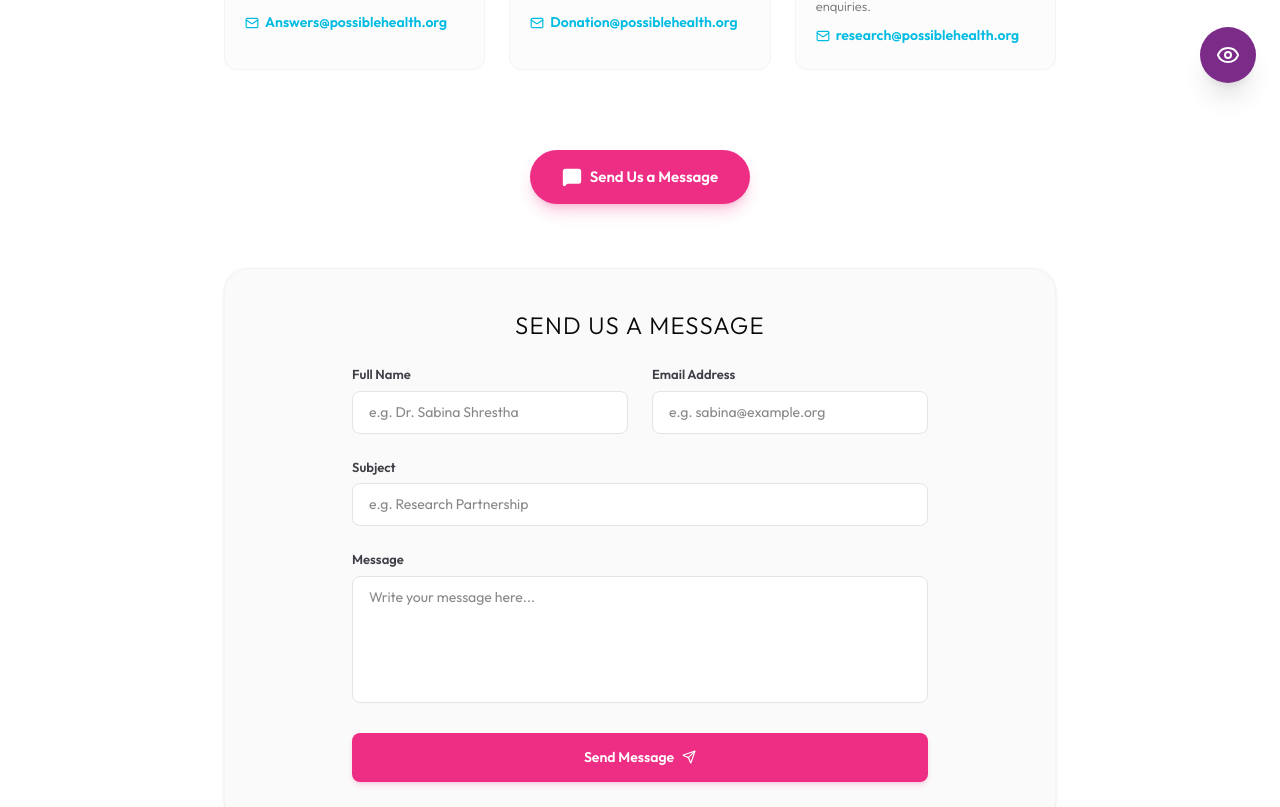
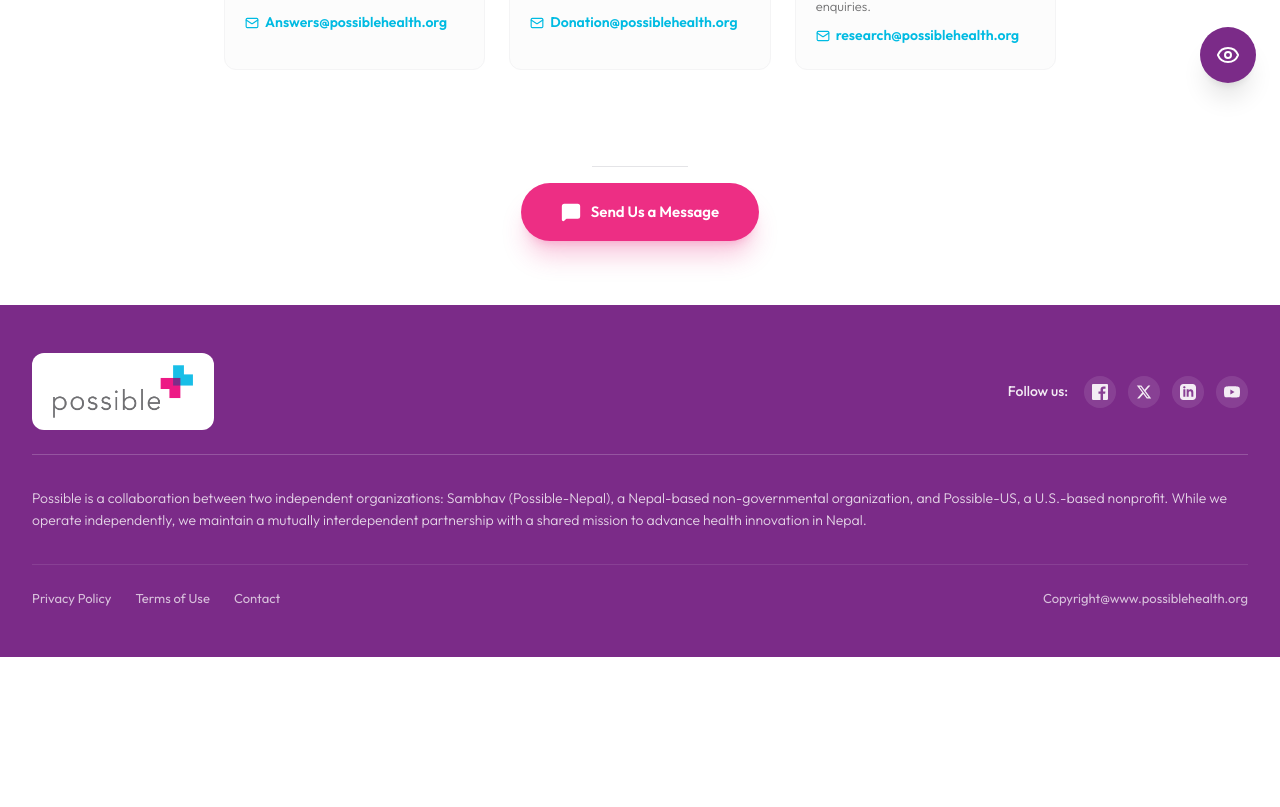
Before and after one commit to srijaytuladhar/possible-website, a Next.js app: page /contact-us in a window 1280 px wide. Shown: the part 693-1500 px from the top of the page. After the commit the page ends 1350 px from the top, so only its background shows below. Built offline with nearby package versions, Linux system fonts and the light colour scheme.

Commit message:
popup added for send us a message

```diff
--- a/app/contact-us/page.tsx
+++ b/app/contact-us/page.tsx
@@ -1,11 +1,12 @@
 "use client";
 
 import { useState } from "react";
-import { Mail, Phone, MapPin, Building, Send, CheckCircle2, MessageSquare } from "lucide-react";
+import { Mail, Phone, MapPin, Building, Send, CheckCircle2, MessageSquare, X } from "lucide-react";
 
 export default function ContactUs() {
   const [formData, setFormData] = useState({ name: "", email: "", subject: "", message: "" });
   const [formSubmitted, setFormSubmitted] = useState(false);
+  const [isFormOpen, setIsFormOpen] = useState(false);
 
   const handleSubmit = (e: React.FormEvent) => {
     e.preventDefault();
@@ -42,8 +43,9 @@ export default function ContactUs() {
     { label: "Research & Innovation", email: "research@possiblehealth.org", desc: "For clinical datasets, research partnerships, and research-related enquiries." },
   ];
 
-  const handleScrollToForm = () => {
-    document.getElementById("message-form")?.scrollIntoView({ behavior: "smooth" });
+  const closeFormModal = () => {
+    setIsFormOpen(false);
+    setFormSubmitted(false);
   };
 
   return (
@@ -118,25 +120,47 @@ export default function ContactUs() {
         </div>
       </section>
 
-      {/* 3. Send Us a Message Button (Redirects to Form below) */}
-      <div className="flex justify-center pt-4">
+      {/* 3. Send Us a Message Button */}
+      <div className="flex flex-col items-center justify-center pt-8 space-y-4">
+        <div className="h-px w-24 bg-zinc-200" />
         <button
-          onClick={handleScrollToForm}
-          className="inline-flex items-center gap-2 rounded-full bg-primary-pink px-8 py-4 font-equip font-semibold text-[15px] text-white shadow-lg shadow-primary-pink/25 hover:bg-primary-pink/90 hover:shadow-primary-pink/35 hover:-translate-y-0.5 active:translate-y-0 transition-all cursor-pointer"
+          onClick={() => setIsFormOpen(true)}
+          className="inline-flex items-center gap-2.5 rounded-full bg-primary-pink px-10 py-4.5 font-equip font-semibold text-[15px] text-white shadow-xl shadow-primary-pink/25 hover:bg-primary-pink/90 hover:shadow-primary-pink/35 hover:-translate-y-0.5 active:translate-y-0 transition-all cursor-pointer"
         >
           <MessageSquare className="h-5 w-5 fill-white" />
           <span>Send Us a Message</span>
         </button>
       </div>
 
-      {/* 4. Send Us a Message Form Section */}
-      <section id="message-form" className="bg-zinc-50 border border-zinc-100 rounded-3xl p-8 sm:p-10 shadow-sm scroll-mt-24">
-        <h3 className="text-2xl font-light text-zinc-950 mb-6 uppercase tracking-wider text-center">
+      {/* 4. Form Modal Popup */}
+      {isFormOpen && (
+        <div className="fixed inset-0 z-[100] flex items-center justify-center p-4">
+          {/* Clickable Backdrop overlay */}
+          <div
+            className="absolute inset-0 bg-black/60 backdrop-blur-md transition-opacity duration-200"
+            onClick={closeFormModal}
+          />
+
+          <div className="bg-white rounded-3xl w-full max-w-lg shadow-2xl overflow-hidden animate-in zoom-in-95 duration-200 relative border border-zinc-100 flex flex-col z-10">
+
+            {/* Modal Header */}
+            <div className="flex items-center justify-between px-6 py-4.5 border-b border-zinc-100 bg-zinc-50/80 backdrop-blur-sm">
+              <h3 className="text-[17px] font-semibold text-zinc-900 uppercase tracking-wider">
                 Send Us a Message
               </h3>
+              <button
+                onClick={closeFormModal}
+                className="p-1.5 rounded-lg text-zinc-400 hover:text-zinc-900 hover:bg-zinc-100 transition-colors duration-200 hover:rotate-90 cursor-pointer"
+                aria-label="Close form"
+              >
+                <X className="h-5 w-5" />
+              </button>
+            </div>
 
+            {/* Modal Form Content */}
+            <div className="p-6 sm:p-8 overflow-y-auto">
               {formSubmitted ? (
-          <div className="p-6 bg-emerald-50 border border-emerald-100 rounded-xl text-center space-y-4 animate-in fade-in duration-300">
+                <div className="p-6 bg-emerald-50 border border-emerald-100 rounded-2xl text-center space-y-4 animate-in fade-in duration-300">
                   <div className="p-3 bg-white text-emerald-600 rounded-full w-fit mx-auto shadow-sm">
                     <CheckCircle2 className="h-6 w-6" />
                   </div>
@@ -144,16 +168,17 @@ export default function ContactUs() {
                   <p className="text-[13px] text-emerald-800 leading-relaxed font-light">
                     Your message has been sent successfully. One of our team members will review your inquiry and get back to you shortly.
                   </p>
+                  <div className="pt-2">
                     <button
-              onClick={() => setFormSubmitted(false)}
-              className="inline-block text-[13px] font-medium text-emerald-600 hover:text-emerald-700 underline cursor-pointer"
+                      onClick={closeFormModal}
+                      className="px-6 py-2.5 rounded-xl bg-zinc-900 hover:bg-zinc-800 text-white font-semibold text-sm transition-all cursor-pointer"
                     >
-              Send another message
+                      Close Window
                     </button>
                   </div>
+                </div>
               ) : (
-          <form onSubmit={handleSubmit} className="space-y-6 max-w-xl mx-auto">
-            <div className="grid grid-cols-1 sm:grid-cols-2 gap-6">
+                <form onSubmit={handleSubmit} className="space-y-5">
                   <div>
                     <label htmlFor="name" className="block text-[13px] font-semibold text-zinc-700 mb-1.5">
                       Full Name
@@ -183,7 +208,6 @@ export default function ContactUs() {
                       className="w-full rounded-lg border border-zinc-200 bg-white px-4 py-2.5 text-[14px] outline-none transition-colors focus:border-primary-pink"
                     />
                   </div>
-            </div>
 
                   <div>
                     <label htmlFor="subject" className="block text-[13px] font-semibold text-zinc-700 mb-1.5">
@@ -206,7 +230,7 @@ export default function ContactUs() {
                     <textarea
                       id="message"
                       required
-                rows={5}
+                      rows={4}
                       value={formData.message}
                       onChange={(e) => setFormData({ ...formData, message: e.target.value })}
                       placeholder="Write your message here..."
@@ -223,7 +247,11 @@ export default function ContactUs() {
                   </button>
                 </form>
               )}
-      </section>
+            </div>
+
+          </div>
+        </div>
+      )}
     </div>
   );
 }
```
Lines whose indentation alone changed are shown as unchanged.
